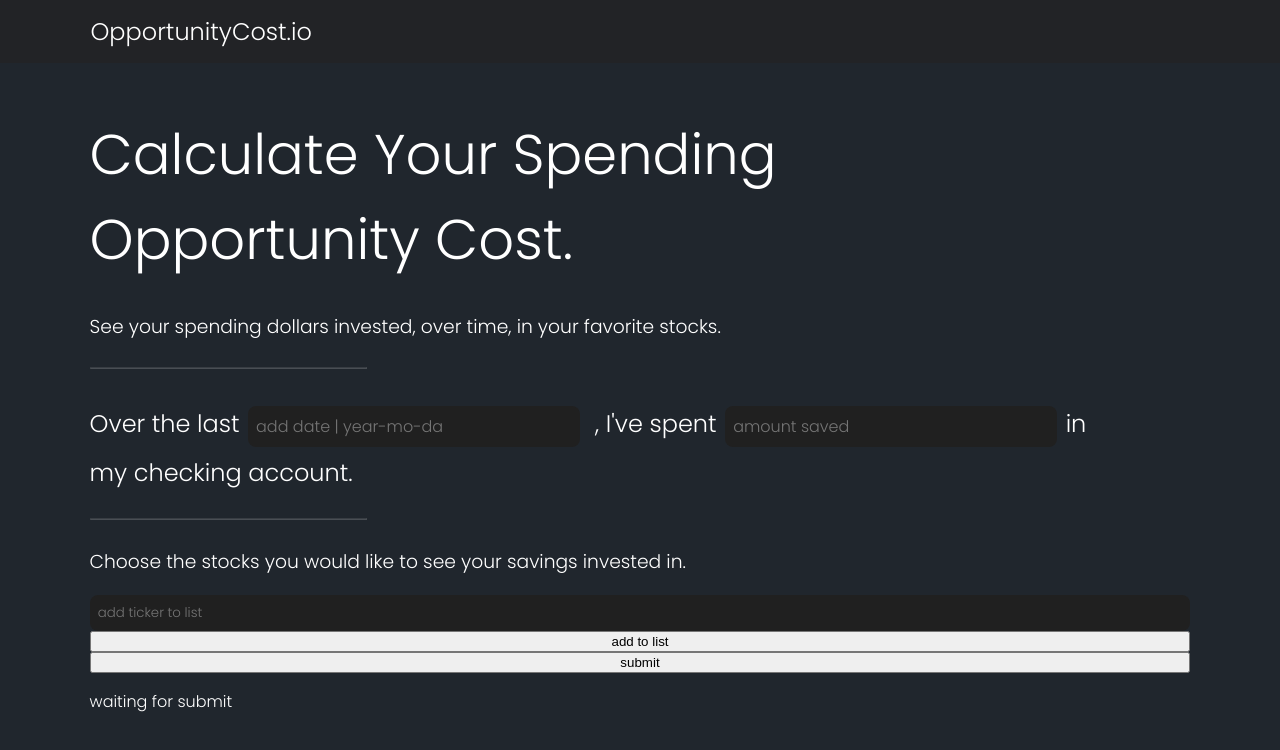
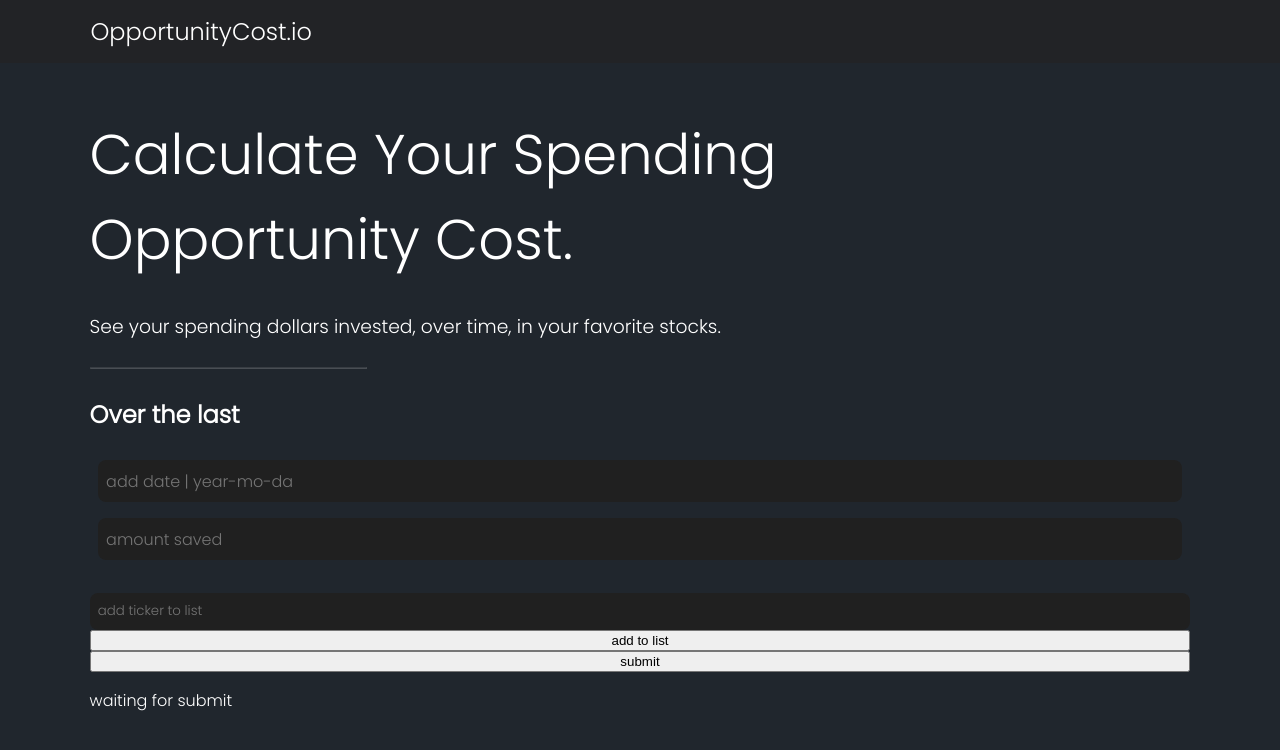
Before and after one commit to akkusorhan/opportunity-cost-calculator, a React (Vite) app in the folder opportunity-cost-calculator/: page / in a window 1280 px wide. Shown: the top 750 px of the page. Built offline with nearby package versions, Linux system fonts and the light colour scheme.

Commit message:
Update Hero.jsx

```diff
--- a/opportunity-cost-calculator/src/components/Hero.jsx
+++ b/opportunity-cost-calculator/src/components/Hero.jsx
@@ -18,21 +18,19 @@ function Hero() {
             <h1 className="hero-main-text">Calculate Your Spending <br/>Opportunity Cost.</h1>
             <h3>See your spending dollars invested, over time, in your favorite stocks.</h3>
             <hr/>
-            <h2 className="input-text">Over the last
-            <DateInput
+            <h2>Over the last </h2><DateInput
                 timeHorizon={timeHorizon}
                 setTimeHorizon={setTimeHorizon}
                 timeHorizonInput={timeHorizonInput}
-                setTimeHorizonInput={setTimeHorizonInput} /> , I've spent
+                setTimeHorizonInput={setTimeHorizonInput}
+            />
             <AmountSaved
-                amountSaved={amountSaved}
-                setAmountSaved={setAmountSaved}
-                amountSavedInput={amountSavedInput}
-                setAmountSavedInput={setAmountSavedInput}
-            />
-            in <br/>my checking account. </h2>
-    <hr/>
-    <h3>Choose the stocks you would like to see your savings invested in.</h3>
+      amountSaved={amountSaved}
+      setAmountSaved={setAmountSaved}
+      amountSavedInput={amountSavedInput}
+      setAmountSavedInput={setAmountSavedInput}
+    />
+    <br/>
     <TickerInput
       symbolInput={symbolInput}
       setSymbolInput={setSymbolInput}
```
